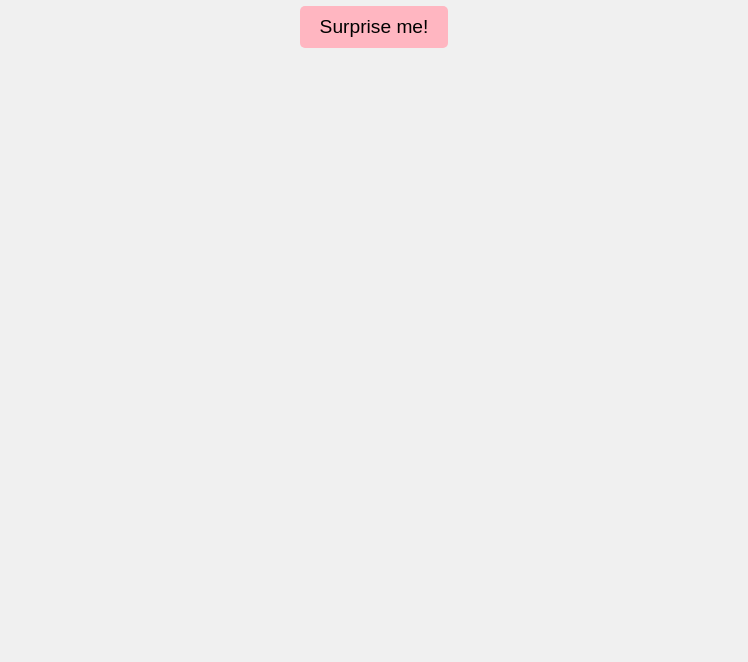
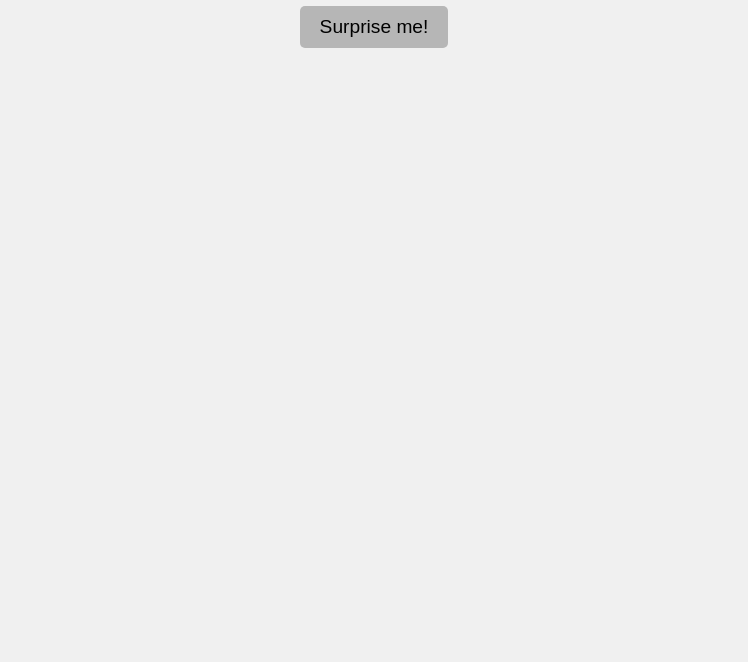
Before and after one commit to earthastro/colour-changer, a plain HTML site: page index.html in a window 1280 px wide. Shown: the part 138-800 px from the top of the page, without its empty margins (266-1014 px from the left). Drawn offline with Linux system fonts and the light colour scheme.

Commit message:
git test

```diff
--- a/style.css
+++ b/style.css
@@ -8,7 +8,7 @@ body {
 button {
   font-size: 1.2em;
   padding: 10px 20px;
-  background-color: #ffb6c1;
+  background-color: #b6b6b6;
   border: none;
   border-radius: 5px;
 }
```
